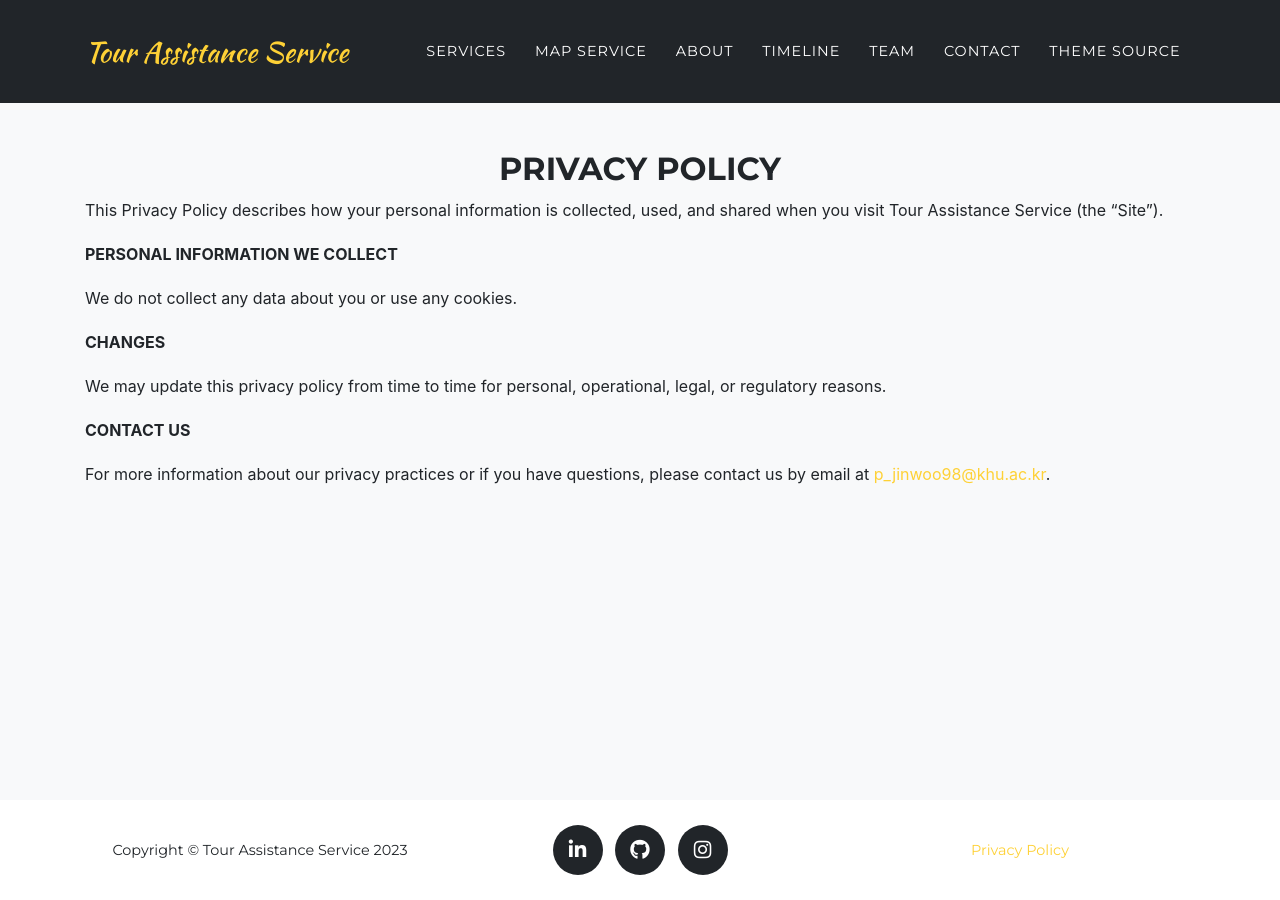
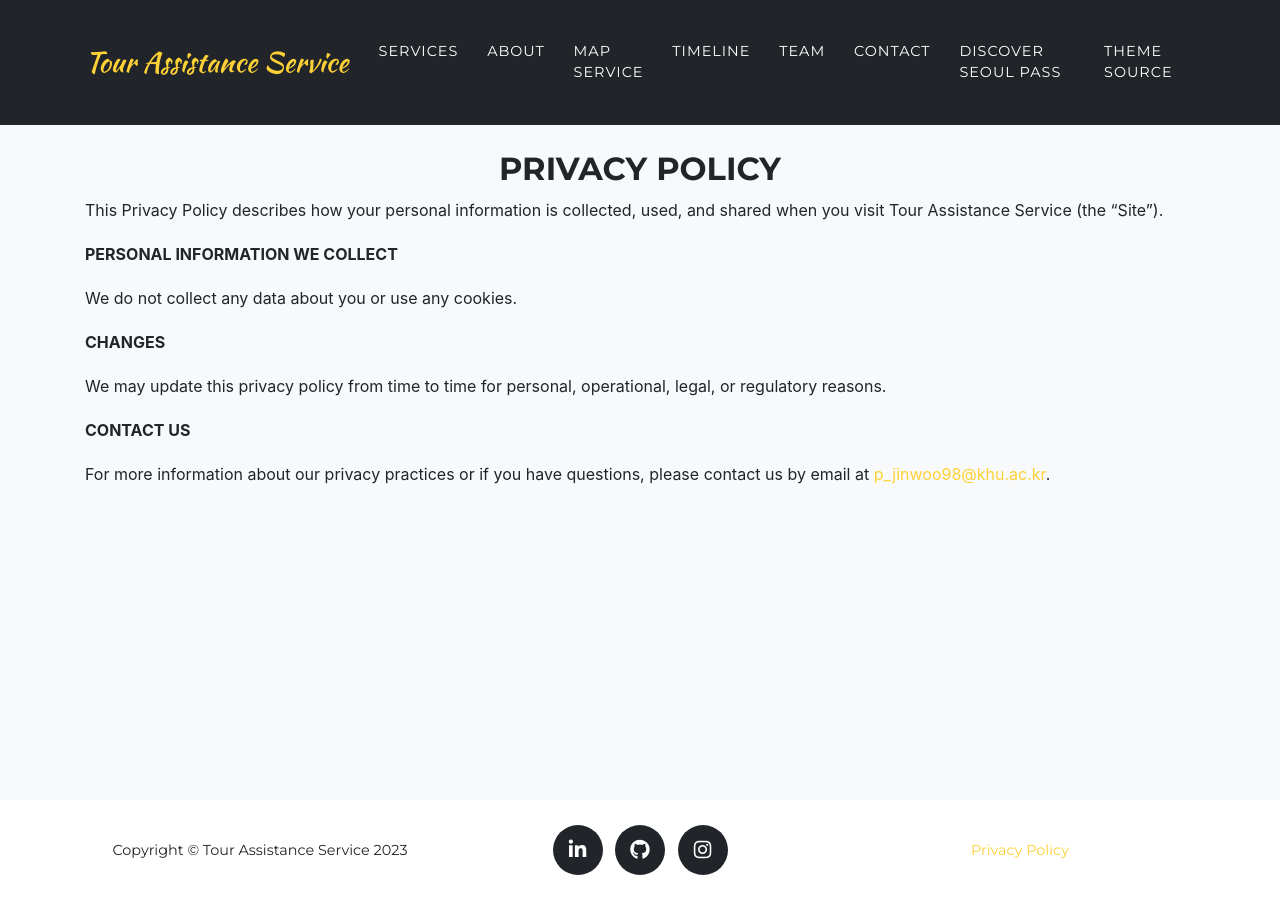
Before and after one commit to jinuew/jinuew.github.io, a Jekyll site: the page built from legal.md, in a window 1280 px wide. Built offline with Jekyll 4.4.1, drawn with Linux system fonts in a browser that asks for light colours; some web fonts are replaced.

Commit message:
Update navigation.yml

```diff
--- a/_data/navigation.yml
+++ b/_data/navigation.yml
@@ -13,16 +13,18 @@ en: &DEFAULT_EN
   nav:
     - title: "Services"
       section: services
+    - title: "About"
+      section: about
     - title: "Map service"
       section: portfolio
-    - title: "About"
-      section: about
     - title: "Timeline"
       section: timeline
     - title: "Team"
       section: team
     - title: "Contact"
       section: contact
+    - title: "Discover Seoul Pass"
+      url: https://www.discoverseoulpass.com/app/main
     - title: "Theme Source"
       url: https://github.com/jinuew/jinuew.github.io
 en-US:
```
